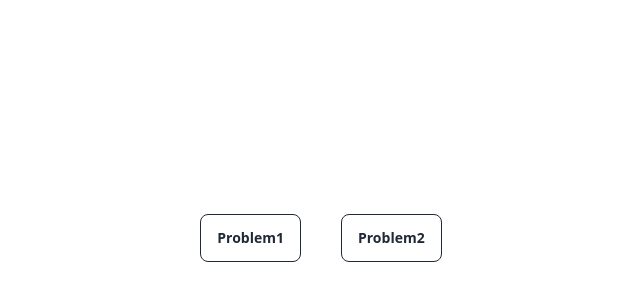
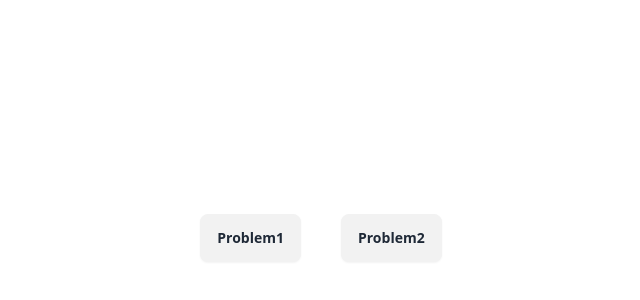
Before and after one commit to hasibmuhammad/mw-test-react, a React (Vite) app: page / in a window 1280 px wide. Shown: the part 162-462 px from the top of the page, without its empty margins (319-959 px from the left). Built offline with nearby package versions, Linux system fonts and the light colour scheme.

Commit message:
modified the button

```diff
--- a/src/components/Navbar.jsx
+++ b/src/components/Navbar.jsx
@@ -3,8 +3,8 @@ import { NavLink } from "react-router-dom"
 const Navbar = () => {
   return (
     <div className={`flex justify-center items-center gap-10`}>
-        <NavLink className={({isActive}) => `btn btn-outline hover:btn-primary active:btn-primary focus:btn-primary font-bold ${isActive ? "bg-primary text-white":""}`} to={"/problem1"}>Problem1</NavLink>
-        <NavLink className={({isActive}) => `btn btn-outline hover:btn-primary active:btn-primary focus:btn-primary font-bold ${isActive ? "bg-primary text-white":""}`} to={"/problem2"}>Problem2</NavLink>
+        <NavLink className={({isActive}) => `btn hover:btn-primary active:btn-primary focus:btn-primary font-bold ${isActive ? "bg-primary text-white":""}`} to={"/problem1"}>Problem1</NavLink>
+        <NavLink className={({isActive}) => `btn hover:btn-primary active:btn-primary focus:btn-primary font-bold ${isActive ? "bg-primary text-white":""}`} to={"/problem2"}>Problem2</NavLink>
     </div>
   )
 }
```
